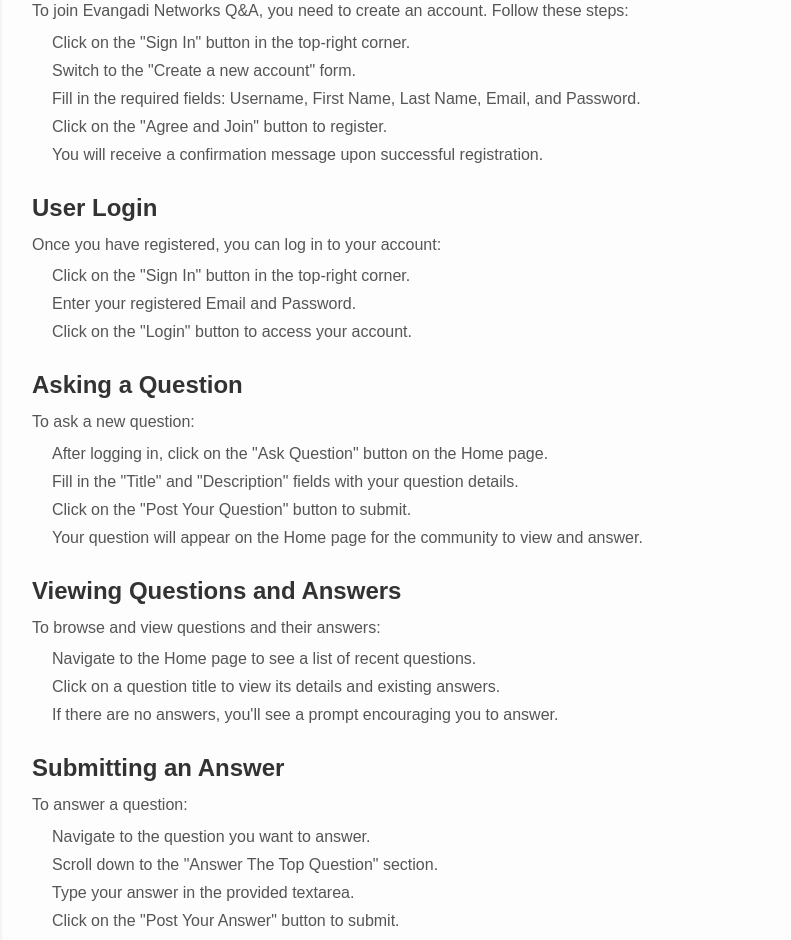
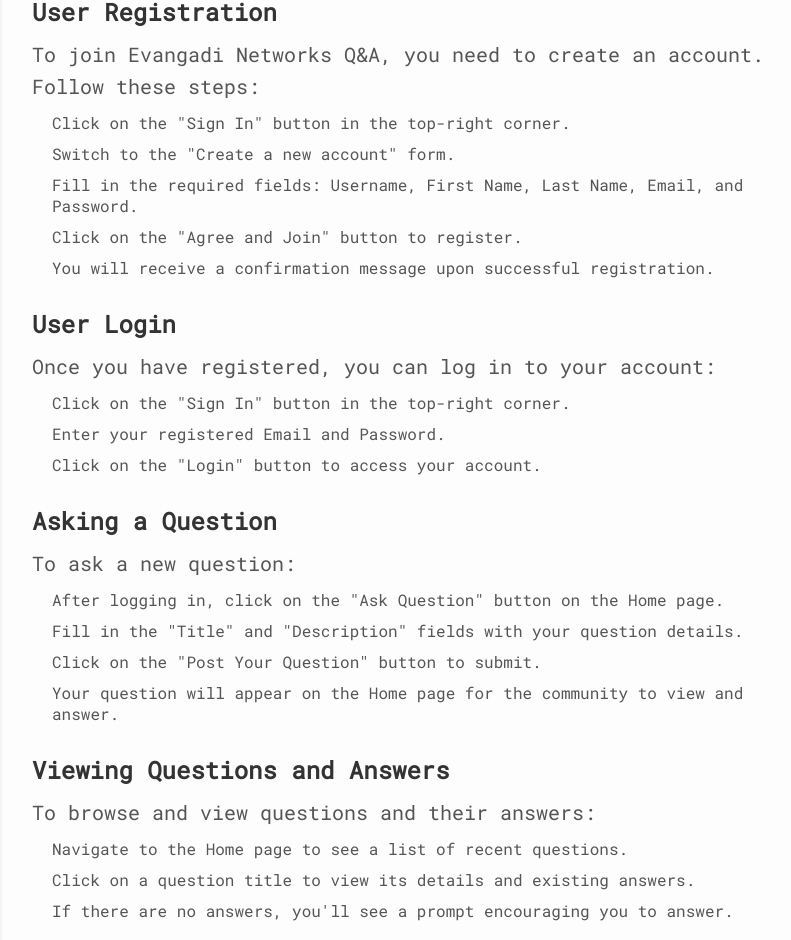
Before and after one commit to kasimnurlgn/Evangadi-Forum-Front-End, a React (Vite) app: page /how-it-works in a window 1280 px wide. Shown: the part 167-1107 px from the top of the page, without its empty margins (238-1029 px from the left). Built offline with nearby package versions, Linux system fonts and the light colour scheme.

Commit message:
How to style further modified

```diff
--- a/src/App.css
+++ b/src/App.css
@@ -1,3 +1,3 @@
 /* git add .
-git commit -m "How to style updated "
+git commit -m "How to style further modified "
 git push */
--- a/src/pages/HowItWorks/HowItWorks.jsx
+++ b/src/pages/HowItWorks/HowItWorks.jsx
@@ -14,7 +14,7 @@
           To join Evangadi Networks Q&A, you need to create an account. Follow
           these steps:
         </p>
-        <ol>
+        <ul>
           <li>Click on the "Sign In" button in the top-right corner.</li>
           <li>Switch to the "Create a new account" form.</li>
           <li>
@@ -26,23 +26,23 @@
             You will receive a confirmation message upon successful
             registration.
           </li>
-        </ol>
+        </ul>
       </section>
 
       <section className={classes.howto_section}>
         <h2>User Login</h2>
         <p>Once you have registered, you can log in to your account:</p>
-        <ol>
+        <ul>
           <li>Click on the "Sign In" button in the top-right corner.</li>
           <li>Enter your registered Email and Password.</li>
           <li>Click on the "Login" button to access your account.</li>
-        </ol>
+        </ul>
       </section>
 
       <section className={classes.howto_section}>
         <h2>Asking a Question</h2>
         <p>To ask a new question:</p>
-        <ol>
+        <ul>
           <li>
             After logging in, click on the "Ask Question" button on the Home
             page.
@@ -56,13 +56,13 @@
             Your question will appear on the Home page for the community to view
             and answer.
           </li>
-        </ol>
+        </ul>
       </section>
 
       <section className={classes.howto_section}>
         <h2>Viewing Questions and Answers</h2>
         <p>To browse and view questions and their answers:</p>
-        <ol>
+        <ul>
           <li>Navigate to the Home page to see a list of recent questions.</li>
           <li>
             Click on a question title to view its details and existing answers.
@@ -71,32 +71,32 @@
             If there are no answers, you'll see a prompt encouraging you to
             answer.
           </li>
-        </ol>
+        </ul>
       </section>
 
       <section className={classes.howto_section}>
         <h2>Submitting an Answer</h2>
         <p>To answer a question:</p>
-        <ol>
+        <ul>
           <li>Navigate to the question you want to answer.</li>
           <li>Scroll down to the "Answer The Top Question" section.</li>
           <li>Type your answer in the provided textarea.</li>
           <li>Click on the "Post Your Answer" button to submit.</li>
           <li>Your answer will appear under the community answers section.</li>
-        </ol>
+        </ul>
       </section>
 
       <section className={classes.howto_section}>
         <h2>Logging Out</h2>
         <p>To securely log out of your account:</p>
-        <ol>
+        <ul>
           <li>
             Click on the "Logout" button located in the header/navigation bar.
           </li>
           <li>
             This will clear your session and redirect you to the login page.
           </li>
-        </ol>
+        </ul>
       </section>
 
       <section className={classes.howto_section}>
--- a/src/pages/HowItWorks/HowItWorks.module.css
+++ b/src/pages/HowItWorks/HowItWorks.module.css
@@ -1,13 +1,17 @@
-
 .howto_container {
   max-width: 800px;
-    margin: 40px auto;
+  margin: 70px auto;
   padding: 20px 30px;
   background-color: #fdfdfd;
   border-radius: 10px;
   box-shadow: 0 4px 20px rgba(0, 0, 0, 0.1);
 }
-
+.howto_container p,
+h2,
+h1,
+ul > li {
+  font-family: "Roboto Mono", monospace;
+}
 .howto_title {
   text-align: center;
   font-size: 32px;
@@ -27,25 +31,26 @@
 }
 
 .howto_section p {
-    font-size: 16px;
+  font-size: 20px;
   line-height: 1.6;
   color: #555;
 }
 
-  .howto_section ol,
+.howto_section ul,
 .howto_section ul {
   margin-left: 20px;
   margin-top: 10px;
+  font-size: 20px;
 }
 
-  .howto_section ol li,
+.howto_section ul li,
 .howto_section ul li {
   margin-bottom: 10px;
   font-size: 16px;
   color: #555;
 }
 
-  .howto_section ol li::marker,
+.howto_section ul li::marker,
 .howto_section ul li::marker {
   color: #007bff; /* Change marker color */
 }
@@ -65,7 +70,7 @@
   }
 
   .howto_section p,
-    .howto_section ol li,
+  .howto_section ul li,
   .howto_section ul li {
     font-size: 14px;
   }
```
Lines whose indentation alone changed are shown as unchanged.
